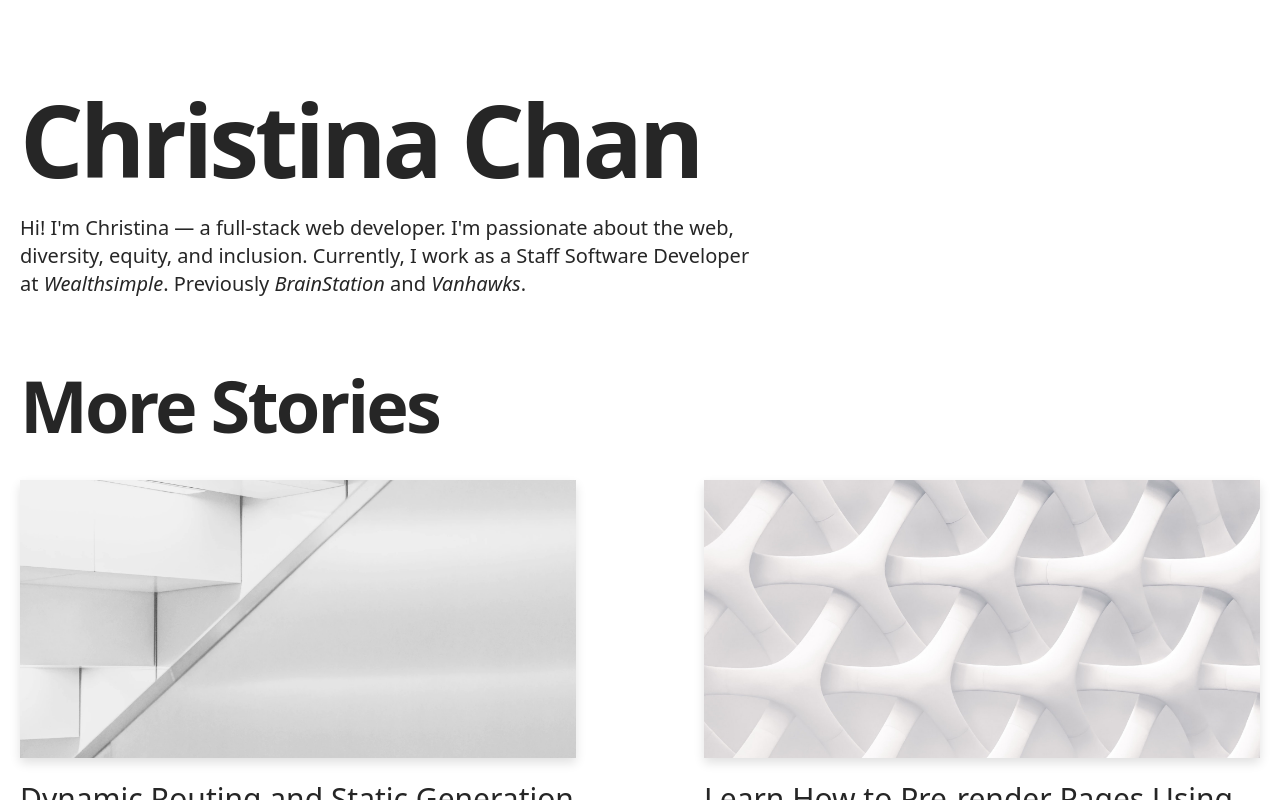
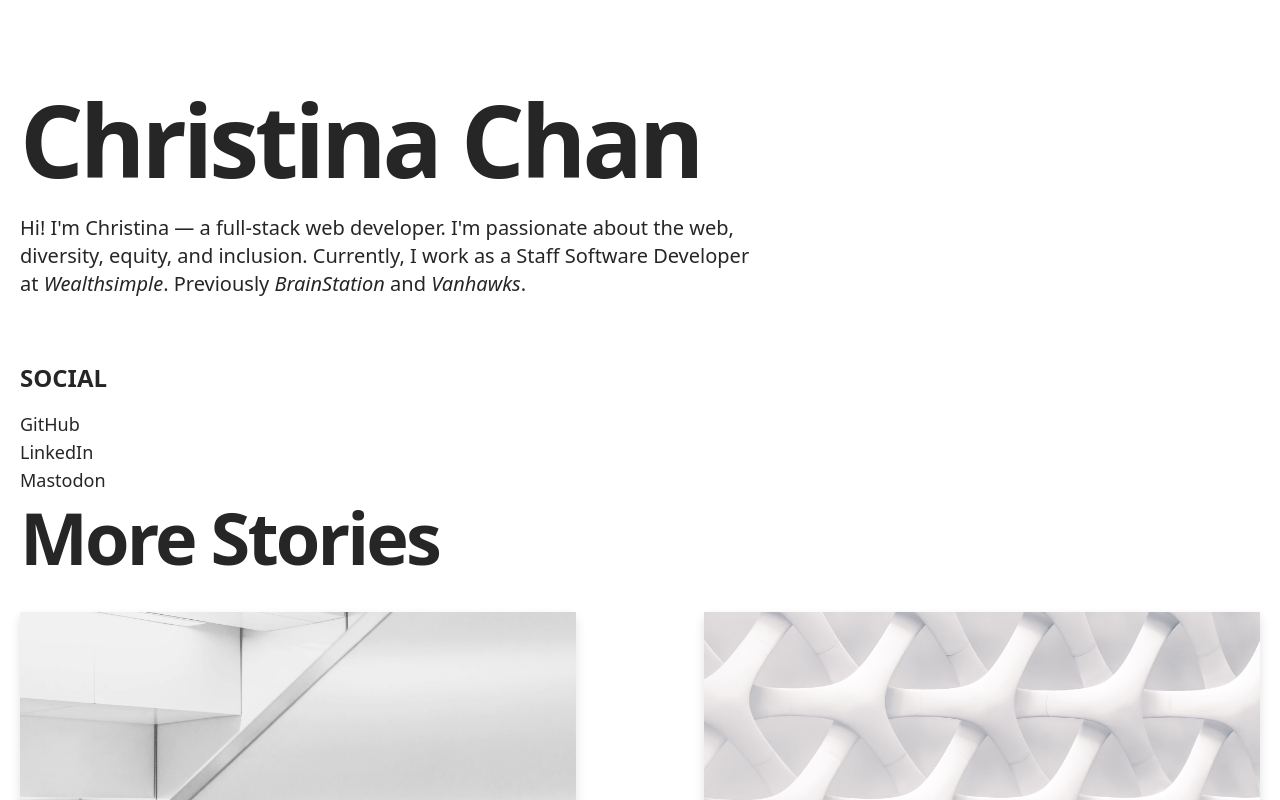
Before and after one commit to cchawn/christina-codes, a Next.js app: page / in a window 1280 px wide. Shown: the top 800 px of the page. Built offline with nearby package versions, Linux system fonts and the light colour scheme.

Commit message:
feat: add social links

```diff
--- /dev/null
+++ b/components/social-links.tsx
@@ -0,0 +1,14 @@
+const SocialLinks = () => {
+  return (
+    <section className="max-w-prose text-lg">
+      <h2 className="uppercase text-2xl font-bold mb-4">Social</h2>
+      <ul>
+        <li><a href="https://github.com/cchawn">GitHub</a></li>
+        <li><a href="https://ca.linkedin.com/in/cchawn">LinkedIn</a></li>
+        <li><a rel="me" href="https://hachyderm.io/@cchawn">Mastodon</a></li>
+      </ul>
+    </section>
+  );
+};
+
+export default SocialLinks;
--- a/pages/index.tsx
+++ b/pages/index.tsx
@@ -2,6 +2,7 @@ import Container from '../components/container';
 import MoreStories from '../components/more-stories';
 import Intro from '../components/intro';
 import Layout from '../components/layout';
+import SocialLinks from '../components/social-links';
 import { getAllPosts } from '../lib/api';
 import Head from 'next/head';
 import { FULL_NAME } from '../lib/constants';
@@ -20,6 +21,7 @@ export default function Index({ allPosts }: Props) {
         </Head>
         <Container>
           <Intro />
+          <SocialLinks />
           {allPosts.length > 0 && <MoreStories posts={allPosts} />}
         </Container>
       </Layout>
--- a/styles/index.css
+++ b/styles/index.css
@@ -7,8 +7,12 @@
     @apply text-neutral-800 bg-white;
   }
 
-  p a, p a:visited {
-    @apply inline-block italic relative outline-none;
+  p a {
+    @apply italic;
+  }
+
+  a, a:visited {
+    @apply inline-block relative outline-none;
 
     transition: color 0.5s ease-in;
 
```
